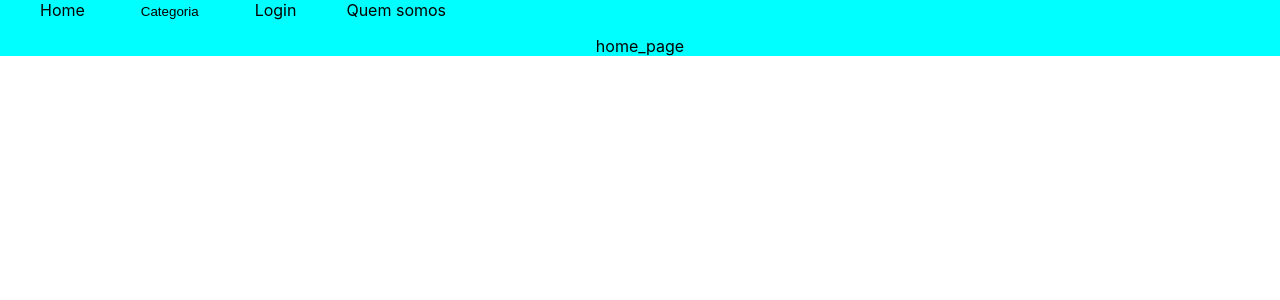
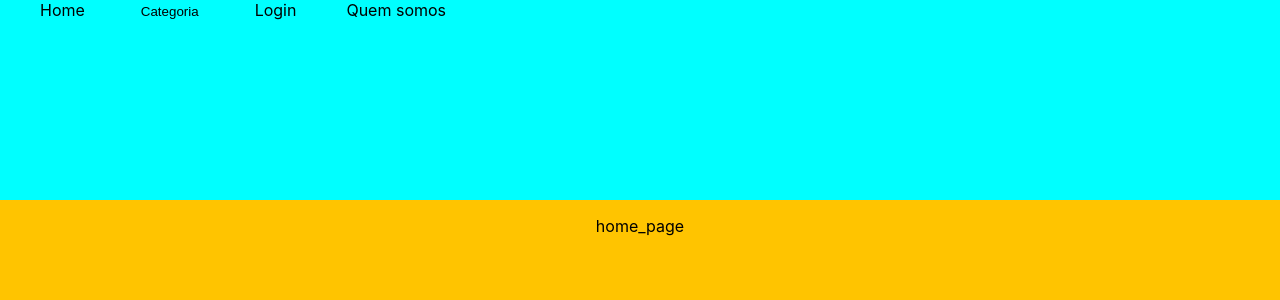
Before and after one commit to ViniciusGr63/pi3, a React (Create React App) app in the folder frontend/projetodepi/: page / in a window 1280 px wide. Shown: the top 300 px of the page. Built offline with nearby package versions, Linux system fonts and the light colour scheme.

Commit message:
atualização de estilo

```diff
--- a/frontend/projetodepi/src/components/pages/home/Header.js
+++ b/frontend/projetodepi/src/components/pages/home/Header.js
@@ -1,5 +1,5 @@
 // import Nav from './../../routes/Nav';
-// import styles from './Header.module.css';
+//import styles from './Header.module.css';
 import styles from './Nav.module.css';
 import DropdownMenu from './../../routes/MenuHome';
 import { Link } from 'react-router-dom';
@@ -7,7 +7,7 @@ import { Link } from 'react-router-dom';
 function Header (){
     return(
         <>
-        <header>
+        <header className={styles.HeaderStyle}>
         <nav className={styles.nav}>
         <ul className={styles.navEstilo}>
         <li className={styles.item}><Link to="/">Home</Link></li>
--- a/frontend/projetodepi/src/components/pages/home/Header.module.css
+++ b/frontend/projetodepi/src/components/pages/home/Header.module.css
@@ -1,6 +1,3 @@
-header{
+.HeaderStyle{
     background-color: blue;
 }
-.nav{
-
-}
--- a/frontend/projetodepi/src/components/pages/home/HomePage.js
+++ b/frontend/projetodepi/src/components/pages/home/HomePage.js
@@ -1,10 +1,10 @@
-import styles from './index.css'
+import styles from './HomePage.module.css'
 
 
 function HomePage (){
     return(
         <>
-        <div>
+        <div className={styles.HomePage}>
 
 
             <p>home_page</p>
--- a/frontend/projetodepi/src/components/pages/home/HomePage.module.css
+++ b/frontend/projetodepi/src/components/pages/home/HomePage.module.css
@@ -0,0 +1,4 @@
+.HomePage,html{
+    background-color: rgb(255, 196, 0);
+    height: 100%;
+}
--- a/frontend/projetodepi/src/components/pages/home/Nav.module.css
+++ b/frontend/projetodepi/src/components/pages/home/Nav.module.css
@@ -1,3 +1,8 @@
+.HeaderStyle{
+    background-color: aqua;
+    height: 200px;
+}
+
 .navEstilo{
     display: flex;
     list-style: none;
--- a/frontend/projetodepi/src/components/pages/home/index.css
+++ /dev/null
@@ -1,3 +0,0 @@
-div{
-    background-color: aqua;
-}
```
